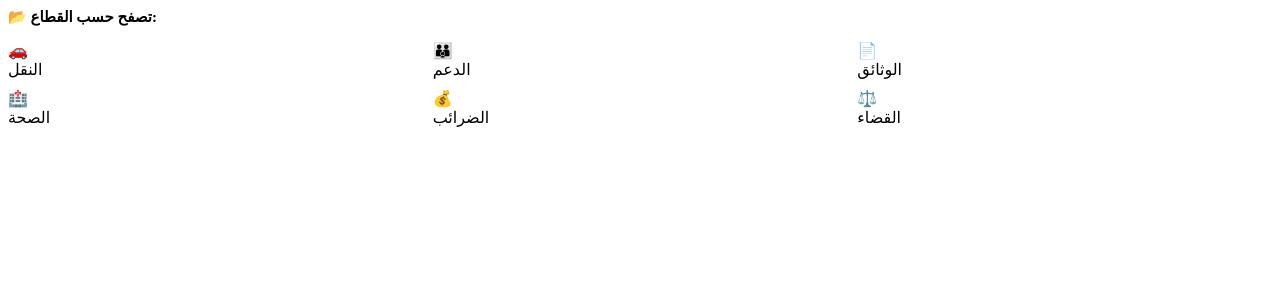
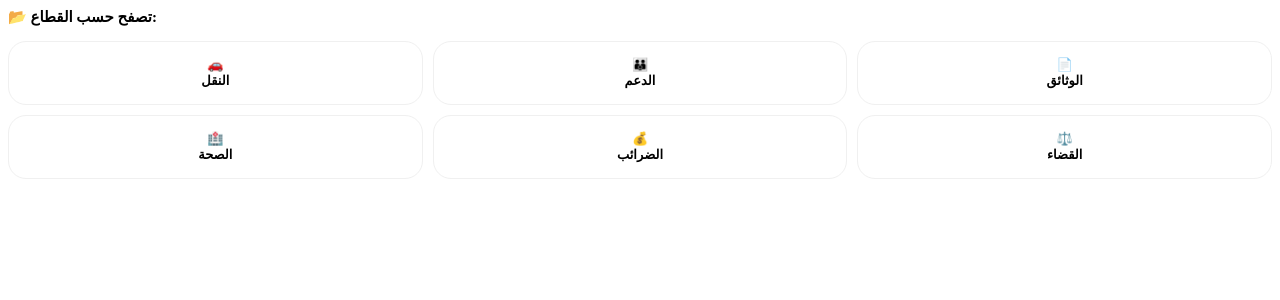
Before and after one commit to younessamsong09-hue/taourirt-app, a Python web app: template templates/templates/includes/categories.html in a window 1280 px wide. Shown: the top 300 px of the page. Run offline with Jinja, Linux system fonts and the light colour scheme; the template is opened without the code that fills it, so the values that code supplies are empty.

Commit message:
Update categories.html

```diff
--- a/templates/templates/includes/categories.html
+++ b/templates/templates/includes/categories.html
@@ -7,3 +7,8 @@
     <div class="cat-card" onclick="fastAction('الضرائب والمالية')">💰<br>الضرائب</div>
     <div class="cat-card" onclick="fastAction('القضاء والرهن')">⚖️<br>القضاء</div>
 </div>
+
+<style>
+    .cat-card { background: white; border: 1px solid #f0f0f0; padding: 15px 10px; border-radius: 18px; text-align: center; cursor: pointer; font-size: 13px; font-weight: bold; transition: 0.2s; }
+    .cat-card:hover { border-color: var(--main); background: #f9fffb; transform: translateY(-3px); }
+</style>
```
